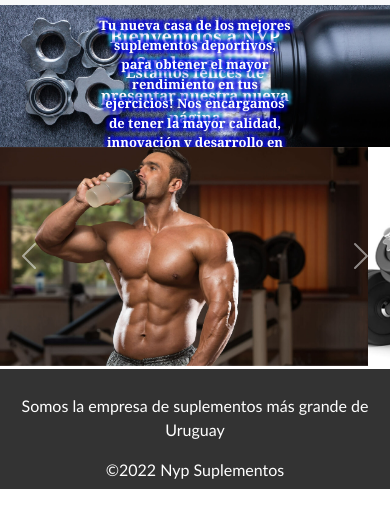
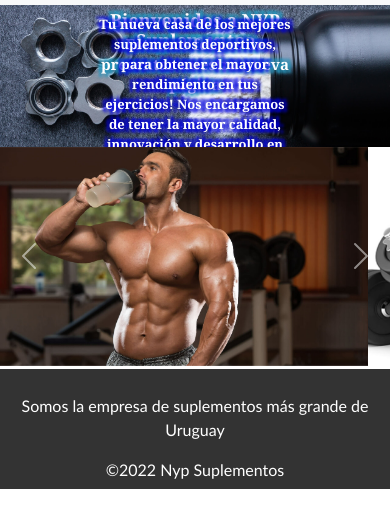
Before and after one commit to GuilleMaciel/NypSuplementos, a website: page index.html in a window 390 px wide. Shown: the part 105-632 px from the top of the page. Drawn offline with nearby package versions, Linux system fonts and the light colour scheme.

Commit message:
responsive

```diff
--- a/scss/styles.scss
+++ b/scss/styles.scss
@@ -167,13 +167,16 @@ img {
 }
 
 @media (max-width: 768px) {
+    .contenedor {
+        line-height: 20px;
+    }
     .centrado {
         font-size: 20px;
-        top: 45px;
+        top: 25px;
     }
     .centrado-2 {
         font-size: 16px;
-        top: 90px;
+        top: 59px;
     }
     .centrado-3 {
         font-size: 14px;
@@ -190,6 +193,7 @@ img {
     }
     .centrado-2 {
         font-size: 15px;
+
     }
     .centrado-3 {
         font-size: 13px;
```
Also changed, not shown: css/styles.css, 1 other file.
